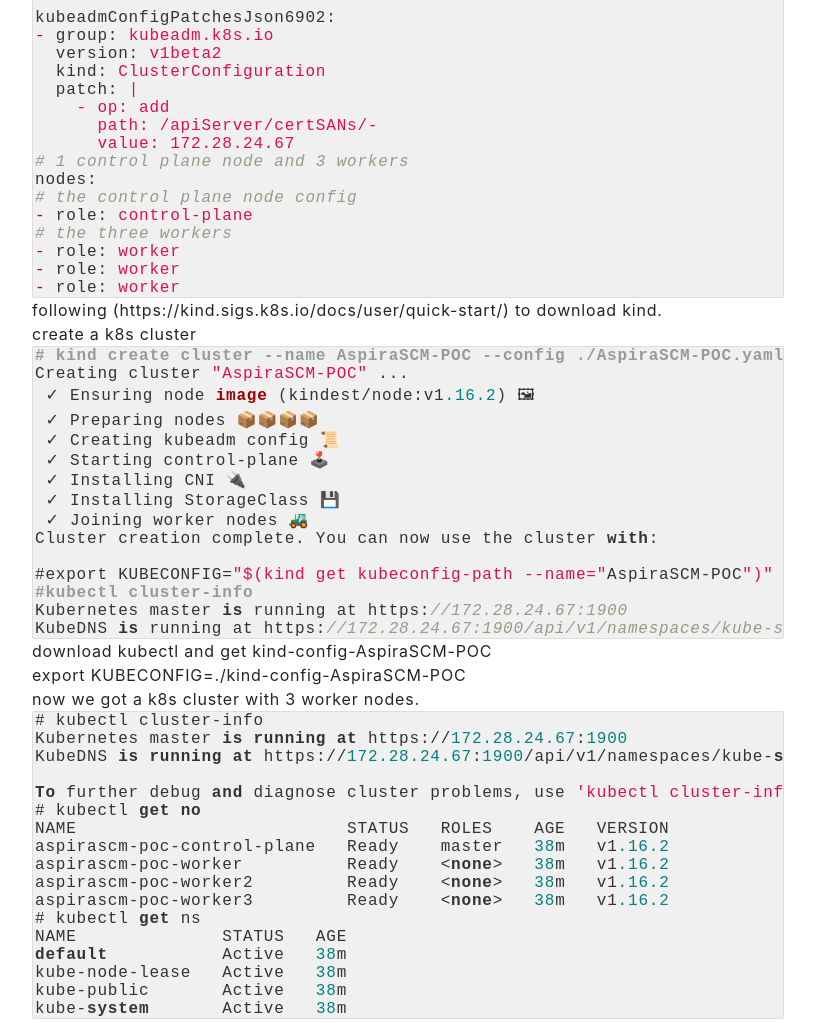
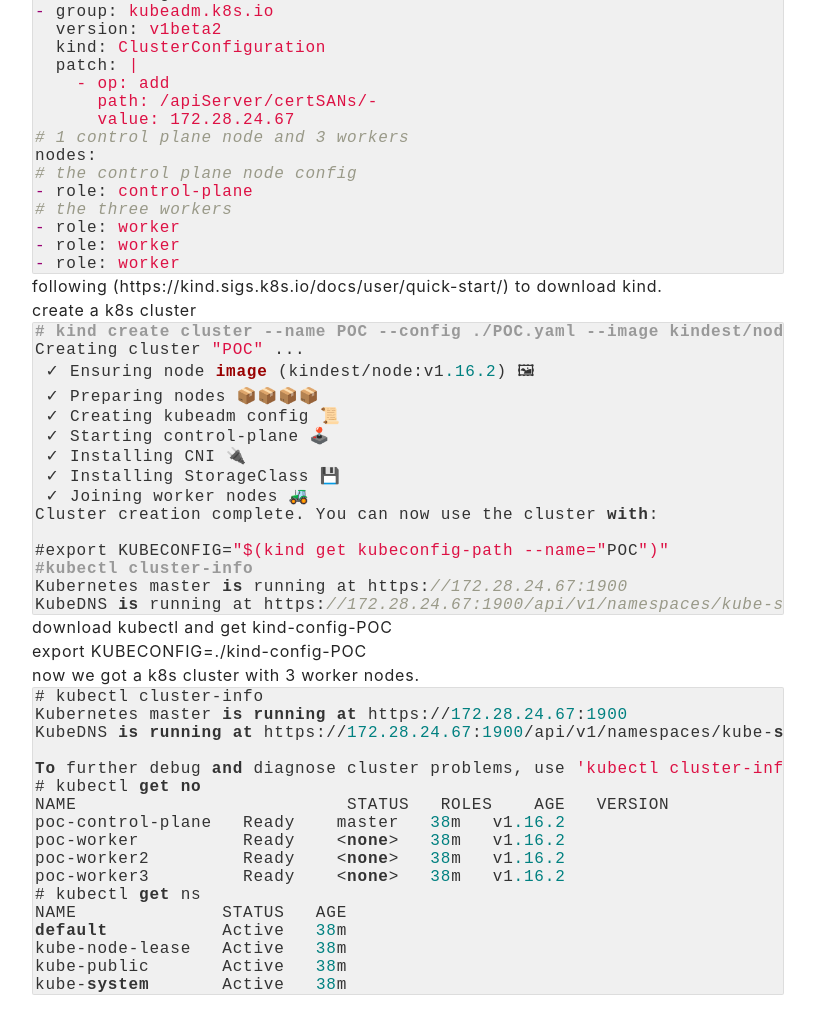
Before and after one commit to SamLiu79/SamLiu79.github.io, a plain HTML site: page index.html in a window 1280 px wide. Shown: the part 729-1752 px from the top of the page, without its empty margins (232-1047 px from the left). Drawn offline with nearby package versions, Linux system fonts and the light colour scheme; a web font is replaced by a local one.

Commit message:
update from gridea: 2019-11-07 22:17:30

```diff
--- a/index.html
+++ b/index.html
@@ -4,7 +4,7 @@
 <meta name="viewport" content="width=device-width, initial-scale=1" />
 <title>zPython</title>
 <meta name="description" content="" />
-<link rel="shortcut icon" href="https://SamLiu79.github.io/favicon.ico?v=1573136130557">
+<link rel="shortcut icon" href="https://SamLiu79.github.io/favicon.ico?v=1573136246179">
 <link rel="stylesheet" href="https://use.fontawesome.com/releases/v5.7.2/css/all.css" integrity="sha384-fnmOCqbTlWIlj8LyTjo7mOUStjsKC4pOpQbqyi7RrhN7udi9RwhKkMHpvLbHG9Sr" crossorigin="anonymous">
 <link rel="stylesheet" href="https://cdnjs.cloudflare.com/ajax/libs/KaTeX/0.10.0/katex.min.css">
 <link rel="stylesheet" href="https://SamLiu79.github.io/styles/main.css">
@@ -20,7 +20,7 @@
       <div class="main-content">
         <div class="site-header">
   <a href="https://SamLiu79.github.io">
-  <img class="avatar" src="https://SamLiu79.github.io/images/avatar.png?v=1573136130557" alt="">
+  <img class="avatar" src="https://SamLiu79.github.io/images/avatar.png?v=1573136246179" alt="">
   </a>
   <h1 class="site-title">
     zPython
@@ -93,7 +93,7 @@
 
       <div class="post-abstract">
         <p>We use Kind(Kubernetes in docker) to help create k8s cluster.<br>
-save below file as AspiraSCM-POC.yaml , please update IP address 172.28.24.67  with your host's IP.</p>
+save below file as POC.yaml , please update IP address 172.28.24.67  with your host's IP.</p>
 <pre><code>kind: Cluster
 apiVersion: kind.sigs.k8s.io/v1alpha3
 networking:
@@ -119,8 +119,8 @@
 </code></pre>
 <p>following (https://kind.sigs.k8s.io/docs/user/quick-start/) to download kind.<br>
 create a k8s cluster</p>
-<pre><code># kind create cluster --name AspiraSCM-POC --config ./AspiraSCM-POC.yaml --image kindest/node:v1.16.2
-Creating cluster &quot;AspiraSCM-POC&quot; ...
+<pre><code># kind create cluster --name POC --config ./POC.yaml --image kindest/node:v1.16.2
+Creating cluster &quot;POC&quot; ...
  ✓ Ensuring node image (kindest/node:v1.16.2) 🖼
  ✓ Preparing nodes 📦📦📦📦
  ✓ Creating kubeadm config 📜
@@ -130,13 +130,13 @@
  ✓ Joining worker nodes 🚜
 Cluster creation complete. You can now use the cluster with:
 
-#export KUBECONFIG=&quot;$(kind get kubeconfig-path --name=&quot;AspiraSCM-POC&quot;)&quot;
+#export KUBECONFIG=&quot;$(kind get kubeconfig-path --name=&quot;POC&quot;)&quot;
 #kubectl cluster-info
 Kubernetes master is running at https://172.28.24.67:1900
 KubeDNS is running at https://172.28.24.67:1900/api/v1/namespaces/kube-system/services/kube-dns:dns/proxy
 </code></pre>
-<p>download kubectl and get kind-config-AspiraSCM-POC<br>
-export KUBECONFIG=./kind-config-AspiraSCM-POC</p>
+<p>download kubectl and get kind-config-POC<br>
+export KUBECONFIG=./kind-config-POC</p>
 <p>now we got a k8s cluster with 3 worker nodes.</p>
 <pre><code># kubectl cluster-info                                                                           23:27:39
 Kubernetes master is running at https://172.28.24.67:1900
@@ -145,10 +145,10 @@
 To further debug and diagnose cluster problems, use 'kubectl cluster-info dump'.
 # kubectl get no                                                                                 23:27:47
 NAME                          STATUS   ROLES    AGE   VERSION
-aspirascm-poc-control-plane   Ready    master   38m   v1.16.2
-aspirascm-poc-worker          Ready    &lt;none&gt;   38m   v1.16.2
-aspirascm-poc-worker2         Ready    &lt;none&gt;   38m   v1.16.2
-aspirascm-poc-worker3         Ready    &lt;none&gt;   38m   v1.16.2
+poc-control-plane   Ready    master   38m   v1.16.2
+poc-worker          Ready    &lt;none&gt;   38m   v1.16.2
+poc-worker2         Ready    &lt;none&gt;   38m   v1.16.2
+poc-worker3         Ready    &lt;none&gt;   38m   v1.16.2
 # kubectl get ns                                                                                 23:27:51
 NAME              STATUS   AGE
 default           Active   38m
```
Also changed, not shown: archives/index.html (+2 -2 lines), atom.xml (+21 -21 lines), post/create-k8s-poc-cluster/index.html (+12 -12 lines), post/test/index.html (+2 -2 lines), tag/325esTlZv/index.html (+12 -12 lines), tags/index.html (+2 -2 lines).
